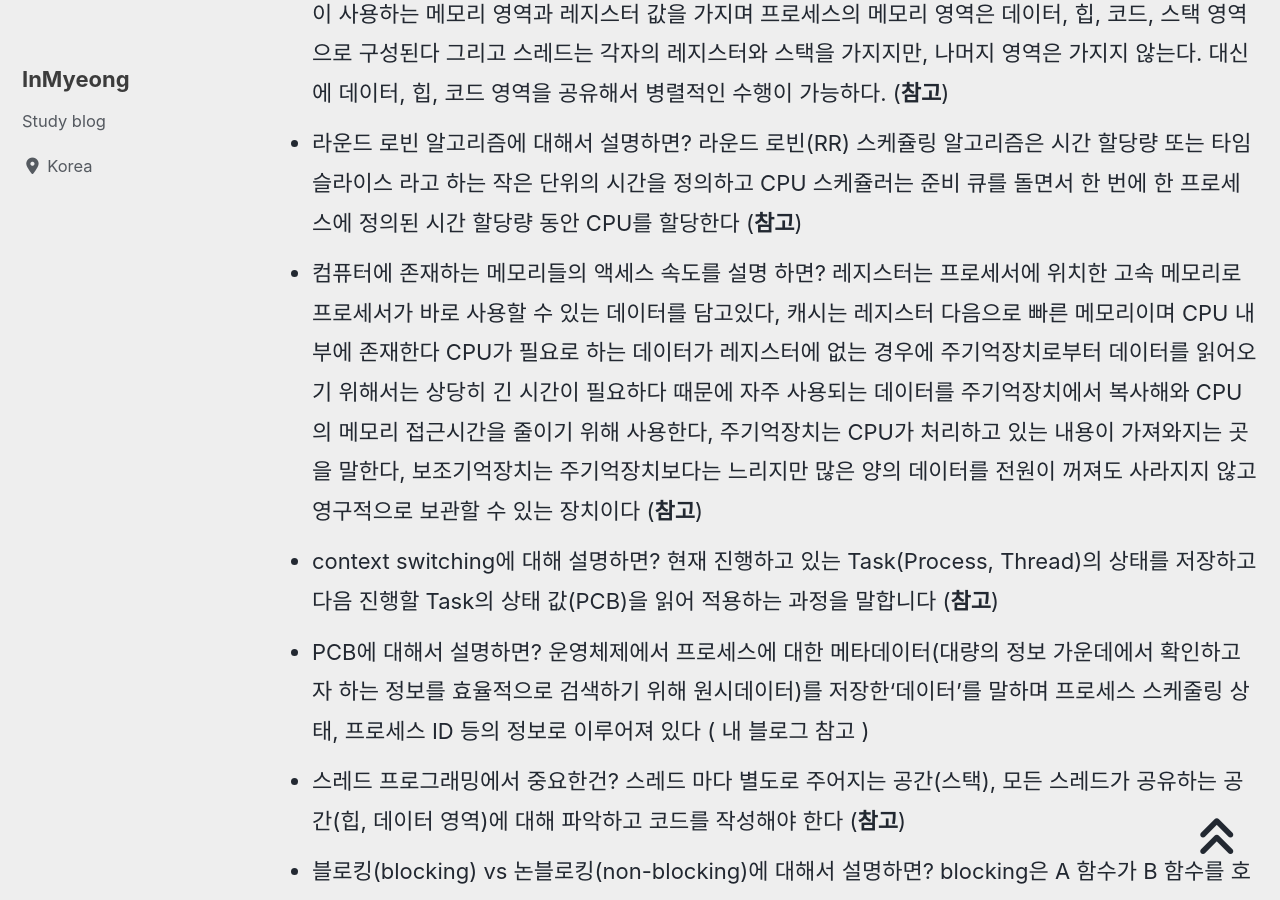
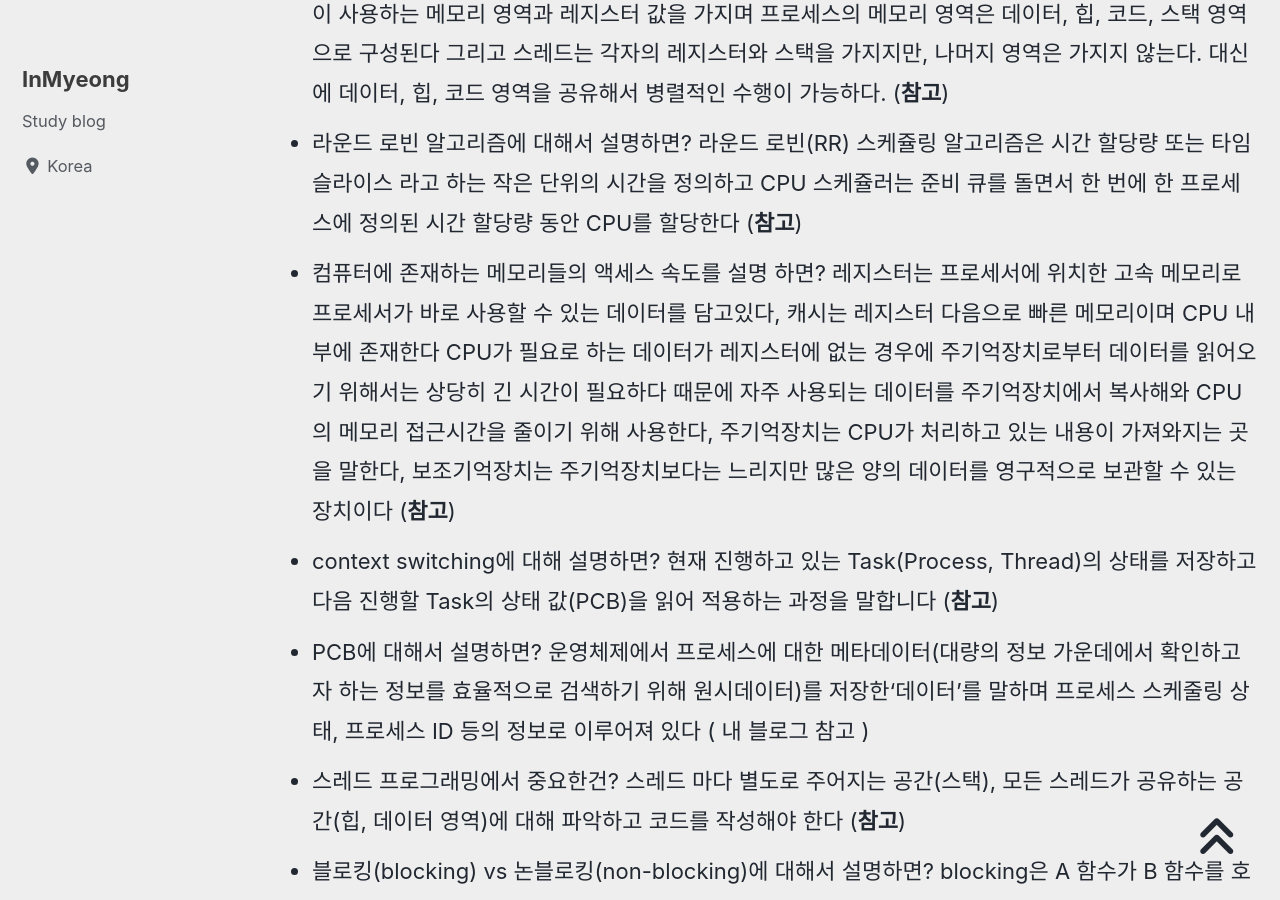
Before and after one commit to devMyeong/devMyeong.github.io, a Jekyll site: the page built from _posts/cs/2022-09-05-블로그-면접준비.md, in a window 1280 px wide and 900 px high, scrolled down 23981 px. Built offline with Jekyll 4.4.1, drawn with Linux system fonts in a browser that asks for light colours; cached includes are drawn as plain includes; nearby versions of some CDN libraries; some web fonts are replaced; comment, search, counter and statistics services are not loaded.

Commit message:
Chore : 수정

```diff
--- a/_posts/cs/2022-09-05-블로그-면접준비.md
+++ b/_posts/cs/2022-09-05-블로그-면접준비.md
@@ -227,7 +227,7 @@ last_modified_at: 2022-10-30
 - 스레드란 무엇인가? 프로세스가 할당받은 자원을 이용하는 실행 단위다 ([**참고**](https://becomeweasel.me/process-and-thread/))
 - 프로세스가 사용하는 메모리 영역과 스레드가 사용하는 메모리 영역의 차이점은? 프로세스는 각자 본인이 사용하는 메모리 영역과 레지스터 값을 가지며 프로세스의 메모리 영역은 데이터, 힙, 코드, 스택 영역으로 구성된다 그리고 스레드는 각자의 레지스터와 스택을 가지지만, 나머지 영역은 가지지 않는다. 대신에 데이터, 힙, 코드 영역을 공유해서 병렬적인 수행이 가능하다. ([**참고**](https://becomeweasel.me/process-and-thread/))
 - 라운드 로빈 알고리즘에 대해서 설명하면? 라운드 로빈(RR) 스케쥴링 알고리즘은 시간 할당량 또는 타임슬라이스 라고 하는 작은 단위의 시간을 정의하고 CPU 스케쥴러는 준비 큐를 돌면서 한 번에 한 프로세스에 정의된 시간 할당량 동안 CPU를 할당한다 ([**참고**](https://woo-dev.tistory.com/163))
-- 컴퓨터에 존재하는 메모리들의 액세스 속도를 설명 하면? 레지스터는 프로세서에 위치한 고속 메모리로 프로세서가 바로 사용할 수 있는 데이터를 담고있다, 캐시는 레지스터 다음으로 빠른 메모리이며 CPU 내부에 존재한다 CPU가 필요로 하는 데이터가 레지스터에 없는 경우에 주기억장치로부터 데이터를 읽어오기 위해서는 상당히 긴 시간이 필요하다 때문에 자주 사용되는 데이터를 주기억장치에서 복사해와 CPU의 메모리 접근시간을 줄이기 위해 사용한다, 주기억장치는 CPU가 처리하고 있는 내용이 가져와지는 곳을 말한다, 보조기억장치는 주기억장치보다는 느리지만 많은 양의 데이터를 전원이 꺼져도 사라지지 않고 영구적으로 보관할 수 있는 장치이다 ([**참고**](https://m.blog.naver.com/PostView.naver?isHttpsRedirect=true&blogId=cjsksk3113&logNo=222246966805))
+- 컴퓨터에 존재하는 메모리들의 액세스 속도를 설명 하면? 레지스터는 프로세서에 위치한 고속 메모리로 프로세서가 바로 사용할 수 있는 데이터를 담고있다, 캐시는 레지스터 다음으로 빠른 메모리이며 CPU 내부에 존재한다 CPU가 필요로 하는 데이터가 레지스터에 없는 경우에 주기억장치로부터 데이터를 읽어오기 위해서는 상당히 긴 시간이 필요하다 때문에 자주 사용되는 데이터를 주기억장치에서 복사해와 CPU의 메모리 접근시간을 줄이기 위해 사용한다, 주기억장치는 CPU가 처리하고 있는 내용이 가져와지는 곳을 말한다, 보조기억장치는 주기억장치보다는 느리지만 많은 양의 데이터를 영구적으로 보관할 수 있는 장치이다 ([**참고**](https://m.blog.naver.com/PostView.naver?isHttpsRedirect=true&blogId=cjsksk3113&logNo=222246966805))
 - context switching에 대해 설명하면? 현재 진행하고 있는 Task(Process, Thread)의 상태를 저장하고 다음 진행할 Task의 상태 값(PCB)을 읽어 적용하는 과정을 말합니다 ([**참고**](https://nesoy.github.io/articles/2018-11/Context-Switching))
 - PCB에 대해서 설명하면? 운영체제에서 프로세스에 대한 메타데이터(대량의 정보 가운데에서 확인하고자 하는 정보를 효율적으로 검색하기 위해 원시데이터)를 저장한‘데이터’를 말하며 프로세스 스케줄링 상태, 프로세스 ID 등의 정보로 이루어져 있다 ( 내 블로그 참고 )
 - 스레드 프로그래밍에서 중요한건? 스레드 마다 별도로 주어지는 공간(스택), 모든 스레드가 공유하는 공간(힙, 데이터 영역)에 대해 파악하고 코드를 작성해야 한다 ([**참고**](https://elky.tistory.com/285))
```
